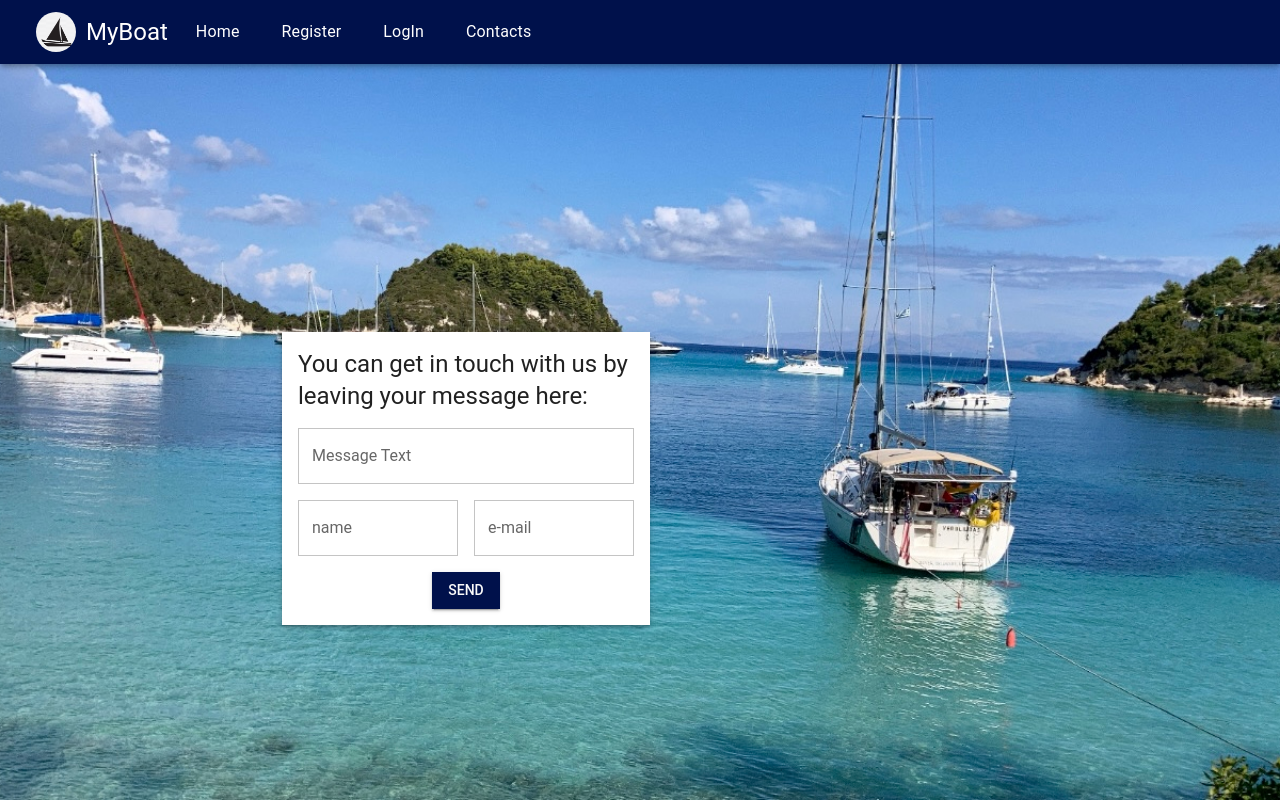
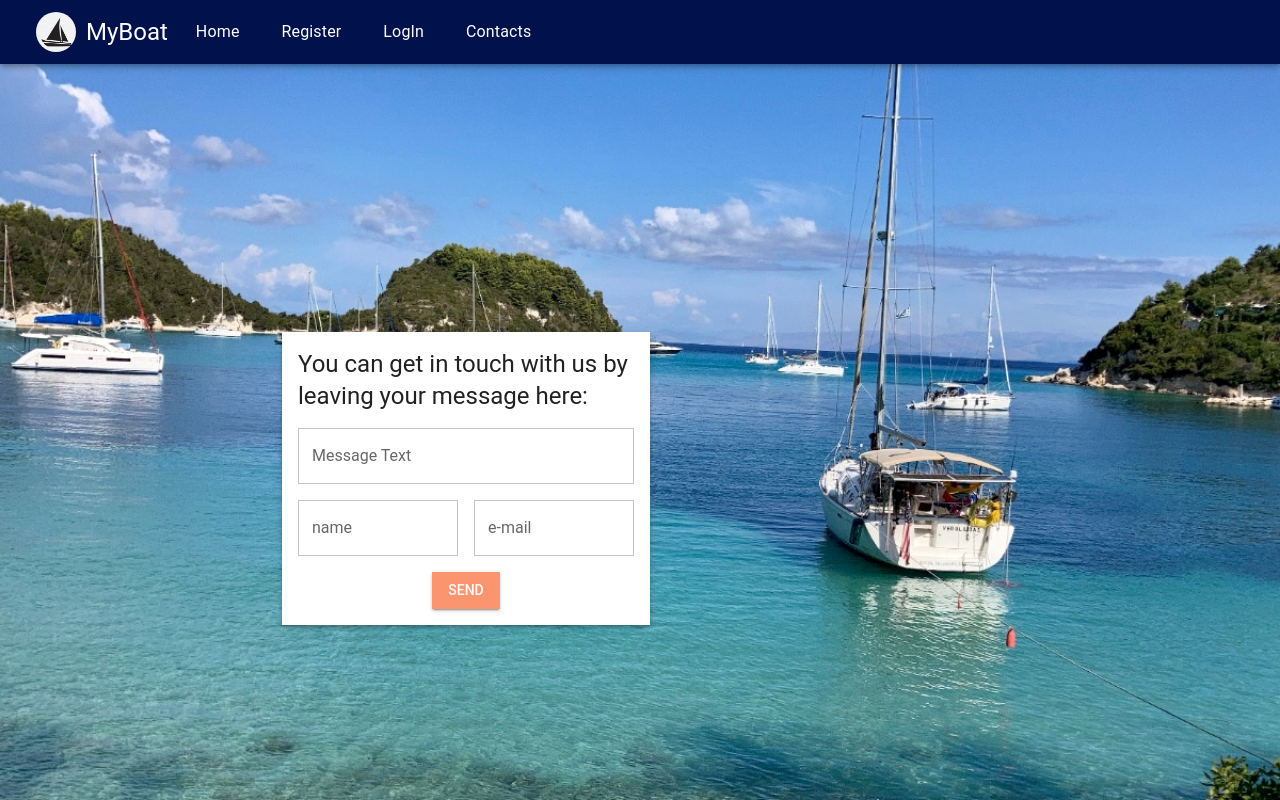
Before and after one commit to LaimaPetrauskiene/my-boat, a React (Create React App) app: page /contacts in a window 1280 px wide. Built offline with nearby package versions, Linux system fonts and the light colour scheme; the HTML template or start-up script is replaced by a standard one.

Commit message:
file names changed

```diff
--- a/src/App.jsx
+++ b/src/App.jsx
@@ -1,6 +1,6 @@
 import React from "react";
 import { CssBaseline, ThemeProvider } from "@mui/material";
-import "./App.css";
+import "./app.css";
 
 import { Routes, Route } from "react-router-dom";
 
--- a/src/components/contactsForm/contactsForm.jsx
+++ b/src/components/contactsForm/contactsForm.jsx
@@ -1,6 +1,6 @@
 import React from "react";
 import { Box, Paper, Typography, TextField, Button } from "@mui/material";
-
+import theme from '../../styles/theme'
 
 const ContactsForm = () => {
   return (
@@ -32,7 +32,9 @@ const ContactsForm = () => {
           </Box>
         </Box>
         <Box sx={{ display: "flex", justifyContent: "center", py: 2 }}>
-          <Button variant="contained" sx={{borderRadius: 2}}>SEND</Button>
+          <Button variant="contained" sx={{ borderRadius: 2, backgroundColor: theme.palette.secondary.main }}>
+            SEND
+          </Button>
         </Box>
       </Paper>
     </Box>
--- a/src/components/home-page-card/HomePageCard.jsx
+++ b/src/components/home-page-card/HomePageCard.jsx
@@ -1,8 +1,9 @@
 import React from "react";
 import { Paper, Box, Typography, Button } from "@mui/material";
 
-import BasicDateRangePicker from "./DatePicker";
-import Places from "./Places";
+import BasicDateRangePicker from "./datePicker";
+import Places from "./places";
+import theme from '../../styles/theme'
 
 
 const HomePageCard = () => {
@@ -39,7 +40,7 @@ const HomePageCard = () => {
           </Box>
         </Box>
         <Box sx={{ display: "flex", justifyContent: "center", pb: 3 }}>
-          <Button variant="contained" sx={{borderRadius: 2}}>CONTINUE</Button>
+          <Button variant="contained" sx={{borderRadius: 2, backgroundColor: theme.palette.secondary.main}}>CONTINUE</Button>
         </Box>
       </Paper>
     </Box>
--- a/src/index.jsx
+++ b/src/index.jsx
@@ -1,7 +1,7 @@
 import React from 'react';
 import ReactDOM from 'react-dom';
 import { BrowserRouter } from "react-router-dom";
-import App from './App';
+import App from './app';
 import reportWebVitals from './reportWebVitals';
 
 ReactDOM.render(
--- a/src/pages/public-pages/home-page.jsx
+++ b/src/pages/public-pages/home-page.jsx
@@ -1,7 +1,7 @@
 import React from "react";
 
 import Navbar from "../../components/navbar/navbar";
-import HomePageCard from "../../components/home-page-card/HomePageCard";
+import HomePageCard from "../../components/home-page-card/homePageCard";
 
 
 const HomePage = () => {
```
